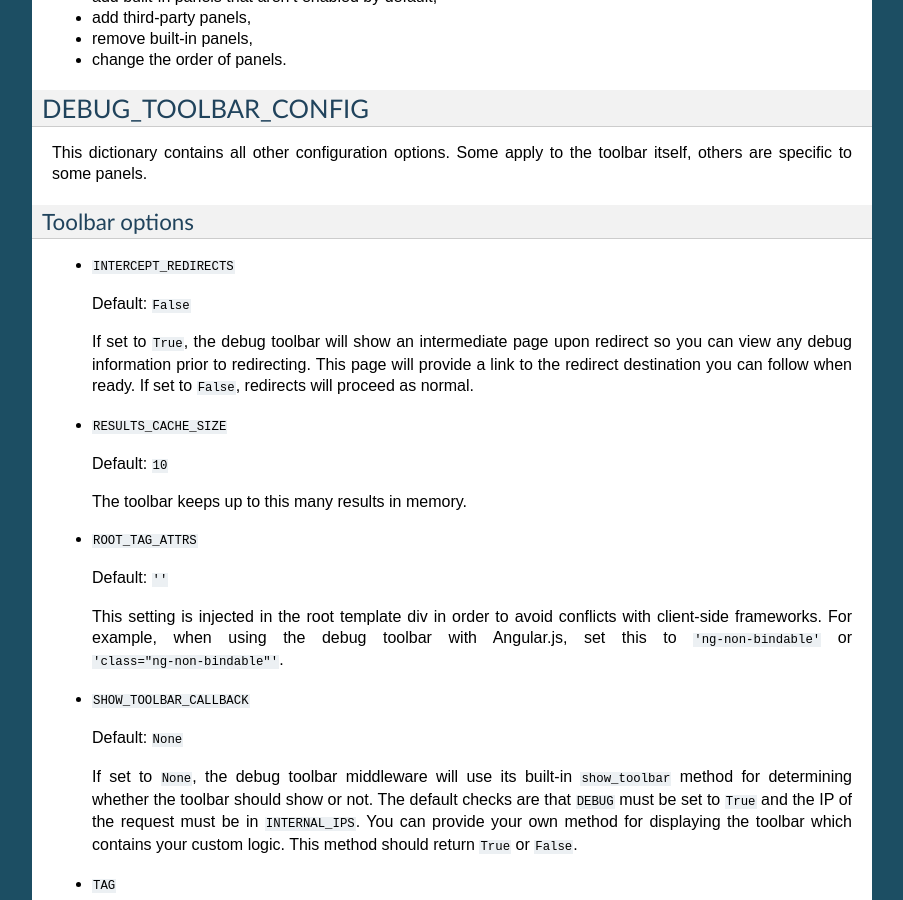
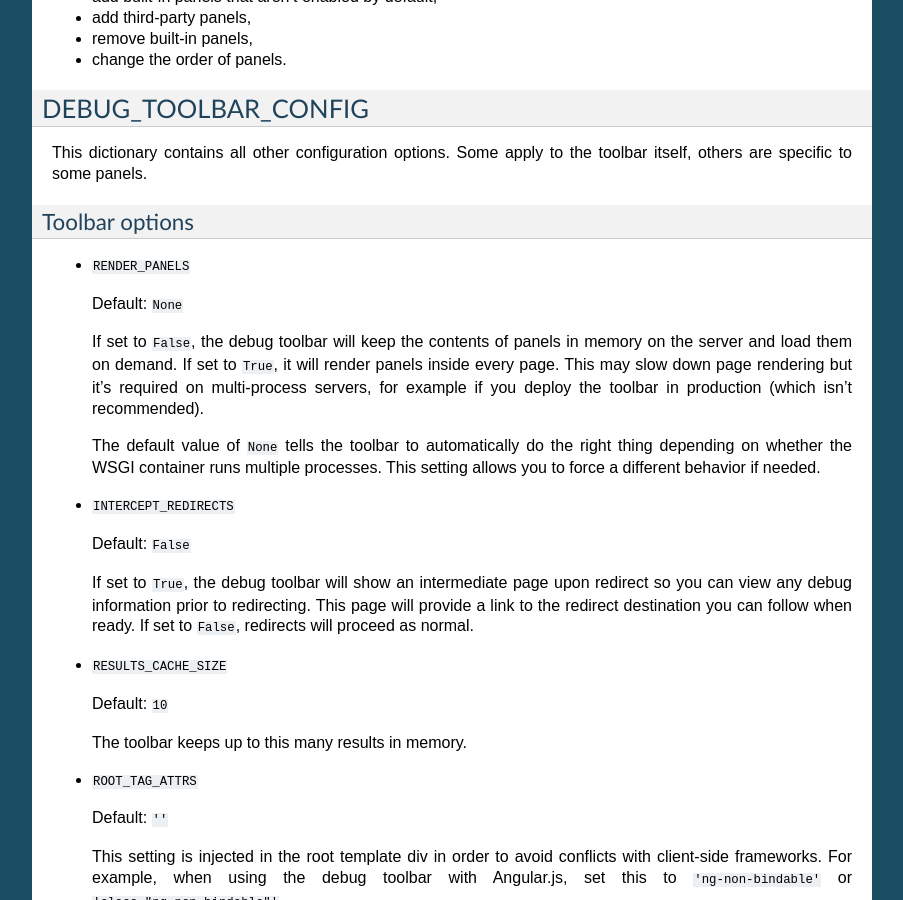
Before and after one commit to jazzband/django-debug-toolbar, a Sphinx documentation site: the page built from docs/configuration.rst, in a window 1280 px wide and 900 px high, scrolled down 531 px. Shown: the whole window, without its empty margins (198-1101 px from the left). Built offline with Sphinx 7.4.7, drawn with Linux system fonts in a browser that asks for light colours.

Commit message:
Provide an option to force rendering panels in page.
Requested by David who seems to runs the debug toolbar in production :-)

```diff
--- a/docs/configuration.rst
+++ b/docs/configuration.rst
@@ -39,6 +39,20 @@
 
 Toolbar options
 ~~~~~~~~~~~~~~~
+
+* ``RENDER_PANELS``
+
+  Default: ``None``
+
+  If set to ``False``, the debug toolbar will keep the contents of panels in
+  memory on the server and load them on demand. If set to ``True``, it will
+  render panels inside every page. This may slow down page rendering but it's
+  required on multi-process servers, for example if you deploy the toolbar in
+  production (which isn't recommended).
+
+  The default value of ``None`` tells the toolbar to automatically do the
+  right thing depending on whether the WSGI container runs multiple processes.
+  This setting allows you to force a different behavior if needed.
 
 * ``INTERCEPT_REDIRECTS``
 
--- a/docs/installation.rst
+++ b/docs/installation.rst
@@ -41,9 +41,8 @@
 
     The automatic setup relies on ``debug_toolbar.models`` being imported when
     the server starts. Django doesn't provide a better hook to execute code
-    during the start-up sequence. This works with Django's built-in
-    development server ``runserver`` because it validates models before
-    serving requests. You should use the explicit setup with other servers.
+    during the start-up sequence. This works with ``manage.py runserver``
+    because it validates models before serving requests.
 
 Explicit setup
 --------------
```
Also changed, not shown: 4 other files.
